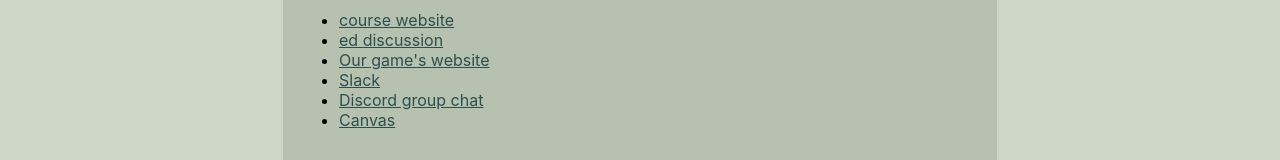
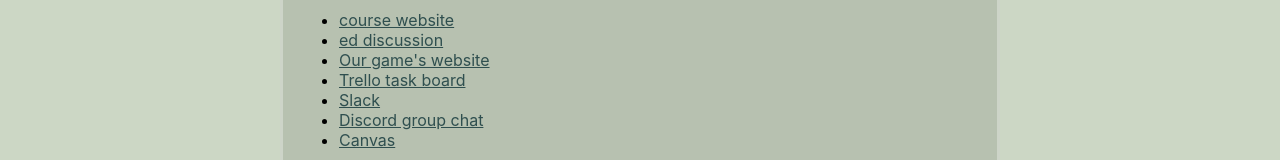
Before and after one commit to colehahn/colehahn.github.io, a React (Create React App) app: page /#/links in a window 1280 px wide. Shown: the part 393-553 px from the top of the page. Built offline with nearby package versions, Linux system fonts and the light colour scheme.

Commit message:
added trello link

```diff
--- a/src/components/views/shortcuts/Links.tsx
+++ b/src/components/views/shortcuts/Links.tsx
@@ -84,6 +84,14 @@
                     target="_blank"
                   >
                     Our game's website
+                  </a>
+                </li>
+                <li>
+                  <a
+                    href="https://trello.com/b/6dExTqhS/doordash-academy"
+                    target="_blank"
+                  >
+                    Trello task board
                   </a>
                 </li>
                 <li>
```
